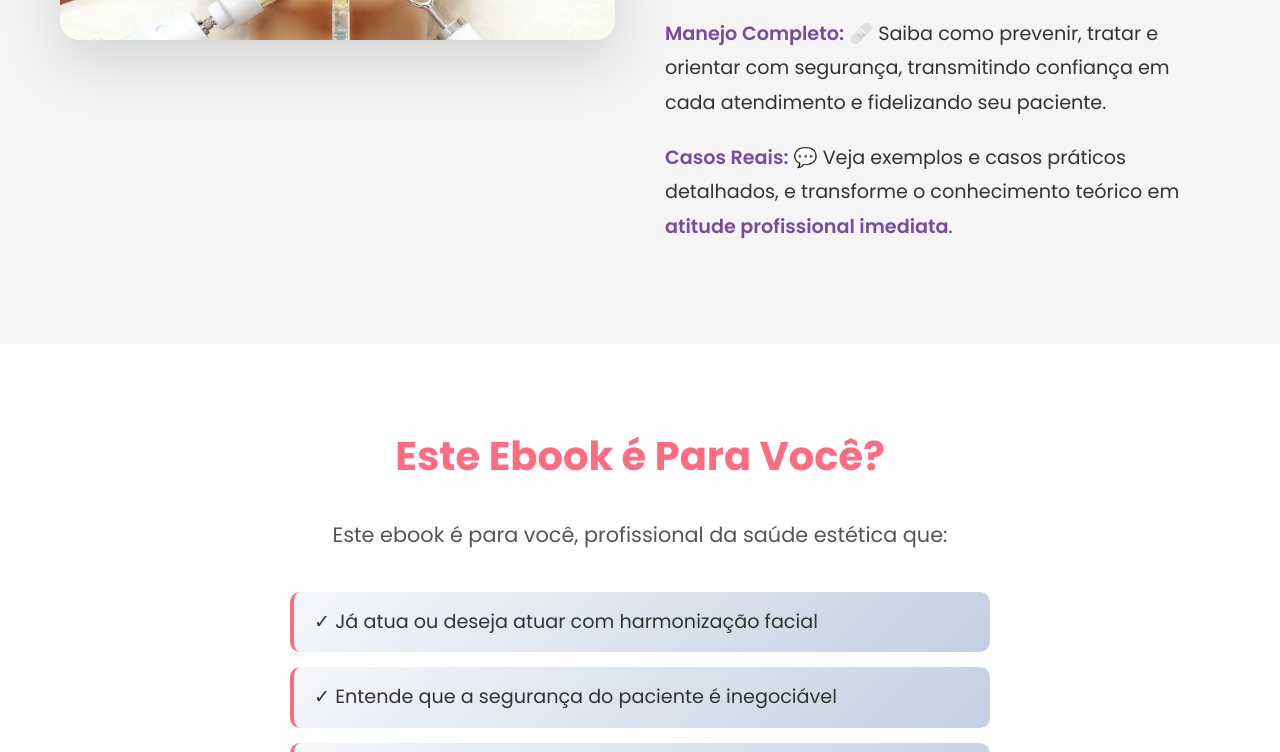
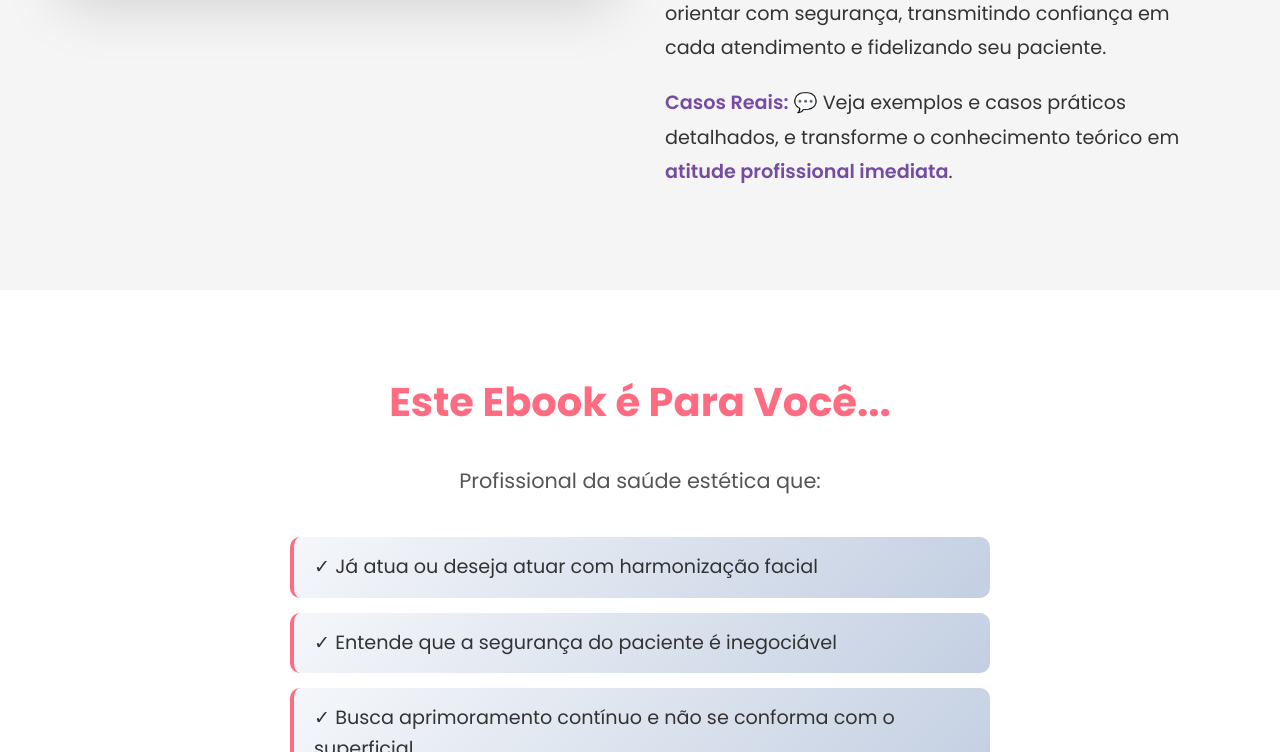
Before and after one commit to MARIODUARTE3108/sits, a plain HTML site: page index.html in a window 1280 px wide. Shown: the part 1827-2579 px from the top of the page. Drawn offline with Linux system fonts and the light colour scheme.

Commit message:
mudança de texto

```diff
--- a/index.html
+++ b/index.html
@@ -27,7 +27,6 @@
             <h2>Deixe o medo e a insegurança pra trás, a excelência nasce do preparo</h2>
             <p>O mercado exige excelência, e a excelência começa com o <strong>preparo</strong>. Este eBook é o seu passaporte para atuar com a <strong>segurança</strong> e a <strong>autoridade</strong> que você sempre buscou.</p>
             <p>Este não é apenas um livro, é um <strong>manual de sobrevivência profissional</strong> — um guia prático, direto e acolhedor, feito para te dar segurança, clareza e confiança em qualquer situação.</p>
-            <p><strong>O que você vai dominar:</strong></p>
         </div>
     </section>
 
@@ -78,8 +77,8 @@
        <!-- Para Quem É -->
     <section class="target-audience">
         <div class="container">
-            <h2>Este Ebook é Para Você?</h2>
-            <p class="target-intro">Este ebook é para você, profissional da saúde estética que:</p>
+            <h2>Este Ebook é Para Você...</h2>
+            <p class="target-intro">Profissional da saúde estética que:</p>
             <div class="target-list">
                 <div class="target-item">✓ Já atua ou deseja atuar com harmonização facial</div>
                 <div class="target-item">✓ Entende que a segurança do paciente é inegociável</div>
```
